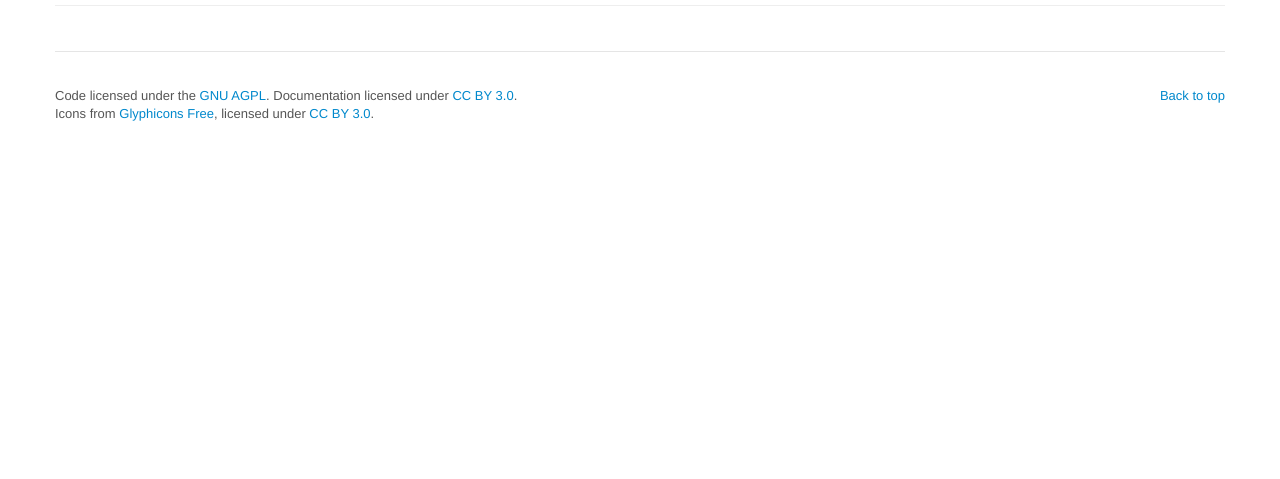
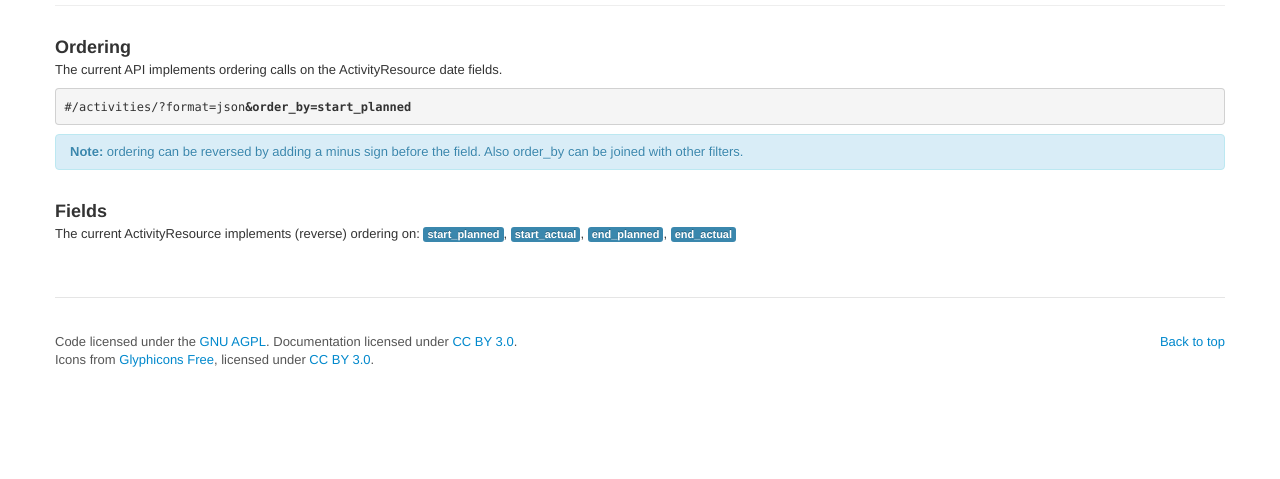
Before and after one commit to openaid-IATI/OIPA-V2, a Django app: template iati/templates/documentation/ordering.html in a window 1280 px wide. Shown: the part 321-800 px from the top of the page. Run offline with Django 3.2, Linux system fonts and the light colour scheme; the template is opened without the code that fills it: most values are stand-ins (such as "Sample title", 1, 10 or a date in 2020); some libraries are stand-ins or nearby versions.

Commit message:
added ordering documentation

```diff
--- a/iati/templates/documentation/filtering.html
+++ b/iati/templates/documentation/filtering.html
@@ -42,7 +42,7 @@
                 <p>Retrieve all objects where <span class="label label-info">title</span> and/or <span class="label label-info">description</span> contain the word "food" where <span class="label label-info">recipient_country</span> is BB and/or AO and/or FR</p>
                 <pre><code>{{ api_url }}/activities/?format=json<strong>&amp;query=Food</strong>&countries=BB|AO|FR</code></pre>
                 <p>Retrieve all objects where <span class="label label-info">reporting_organisation</span> is "NL-1" where <span class="label label-info">recipient_country</span> is BA (Bosnia Herzegovina)</p>
-                <pre><code>{{ api_url }}/activities/?format=json<strong>&amp;organisations=NL-1</strong>?format=json&countries=BA</code></pre>
+                <pre><code>{{ api_url }}/activities/?format=json<strong>&amp;organisations=NL-1</strong>&countries=BA</code></pre>
             </div>
         </div>
     </section>
--- a/iati/templates/documentation/ordering.html
+++ b/iati/templates/documentation/ordering.html
@@ -7,5 +7,24 @@
         <div class="page-header">
             <h1>Interface <small>with the OIPA resources</small></h1>
         </div>
+        <div class="row">
+            <div class="span12">
+                <h3 class="push_10px_top">Ordering</h3>
+                <p>The current API implements ordering calls on the ActivityResource date fields.</p>
+                <pre><code>{{ api_url }}/activities/?format=json<strong>&amp;order_by=start_planned</strong></code></pre>
+                <div class="alert alert-info">
+                    <strong>Note:</strong> ordering can be reversed by adding a minus sign before the field. Also order_by can be joined with other filters.
+                </div>
+            </div>
+            <div class="span12">
+                <h3 class="push_10px_top">Fields</h3>
+                <p>The current ActivityResource implements (reverse) ordering on: <span class="label label-info">start_planned</span>, <span class="label label-info">start_actual</span>, <span class="label label-info">end_planned</span>, <span class="label label-info">end_actual</span></p>
+            </div>
+        </div>
     </section>
 {% endblock %}
+
+
+order_by fields = start_planned, start_actual, end_planned, end_actual
+http://127.0.0.1:8080/api/v2/activities/?format=json&order_by=start_planned
+http://127.0.0.1:8080/api/v2/activities/?format=json&order_by=-start_planned
```
